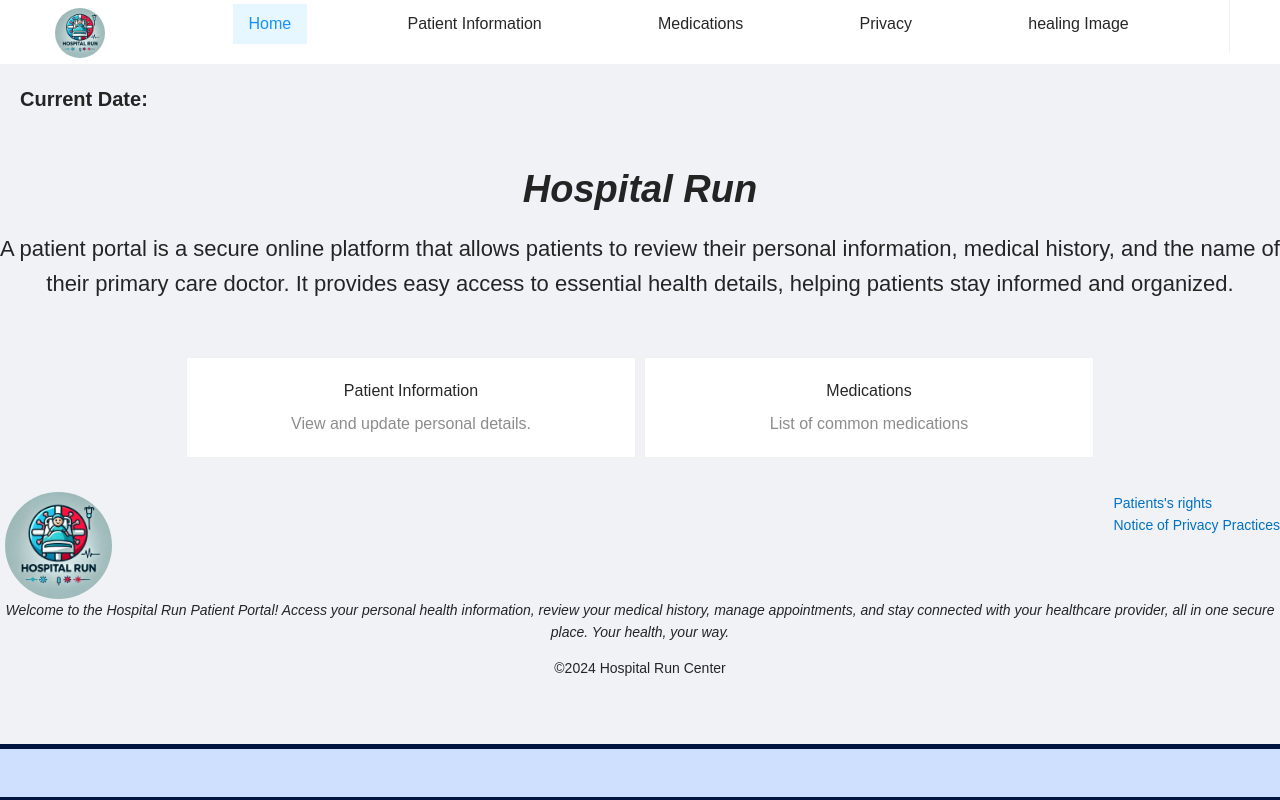
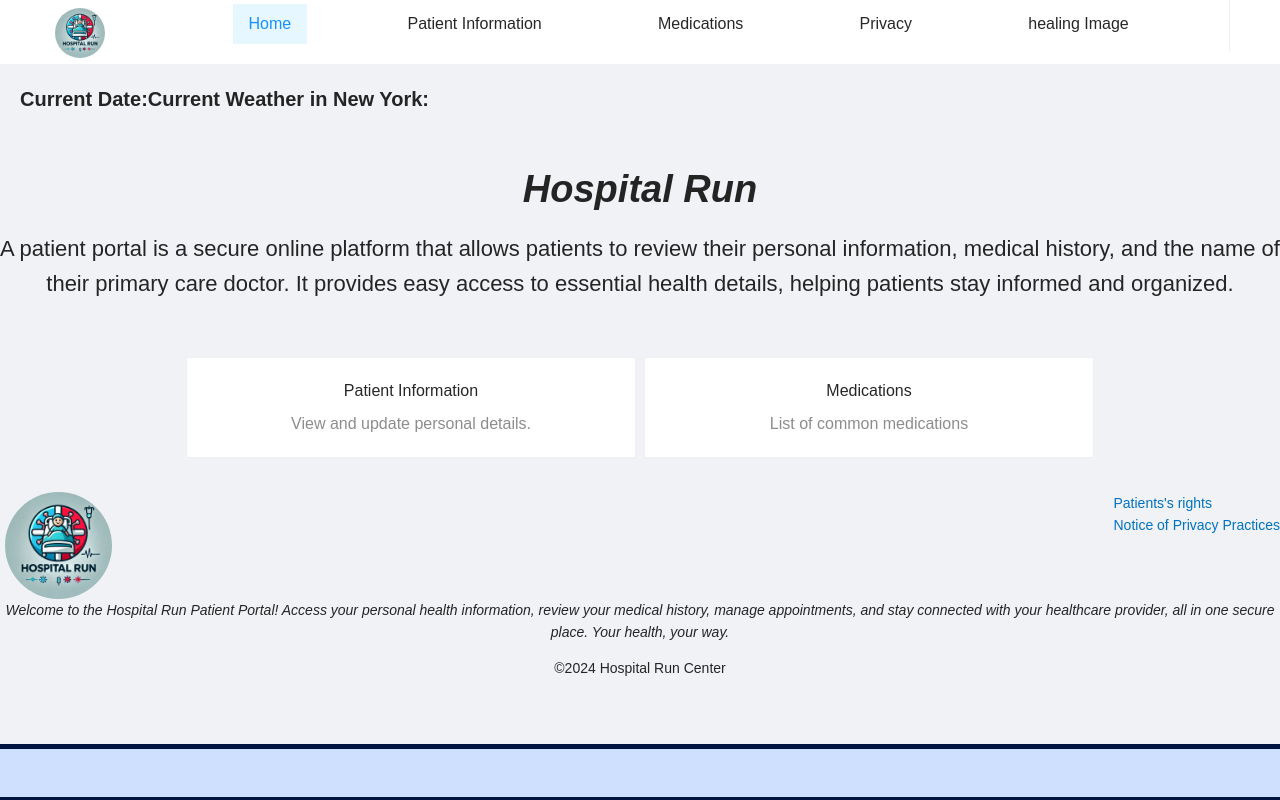
Before and after one commit to lena-A-Al/hospitalRun-Project, a React (Create React App) app in the folder hospitalrun/: page / in a window 1280 px wide. Built offline with nearby package versions, Linux system fonts and the light colour scheme.

Commit message:
microservice c

```diff
--- a/hospitalrun/src/components/Home.tsx
+++ b/hospitalrun/src/components/Home.tsx
@@ -67,12 +67,14 @@ export const Home = () => {
   return (
     <Row gutter={[0, 30]}>
       <Row style={{ padding: '20px' }}>
+        <Row>
+          {' '}
           <Col>
             <Typography.Text strong style={{ fontSize: '20px' }}>
               Current Date:
             </Typography.Text>
           </Col>
-        <Col span={12}>
+          <Col span={16}>
             <Typography.Text
               strong
               style={{ color: 'darkgoldenrod', fontSize: '20px' }}
@@ -80,7 +82,14 @@ export const Home = () => {
               {currentDateRes && currentDateRes.currentDate}
             </Typography.Text>
           </Col>
-        <Col span={12}>
+        </Row>
+        <Row>
+          <Col>
+            <Typography.Text strong style={{ fontSize: '20px' }}>
+              Current Weather in New York:
+            </Typography.Text>
+          </Col>
+          <Col span={16}>
             <Typography.Text
               strong
               style={{ color: 'darkblue', fontSize: '20px' }}
@@ -88,6 +97,7 @@ export const Home = () => {
               {getWeatherInNYCRes && getWeatherInNYCRes.weatherInNYC}
             </Typography.Text>
           </Col>
+        </Row>
       </Row>
       <Col style={{ width: '100%', textAlign: 'center' }}>
         <Typography.Title level={1} italic>
```
Lines whose indentation alone changed are shown as unchanged.
